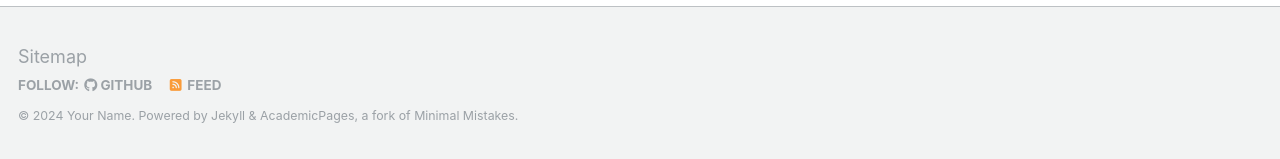
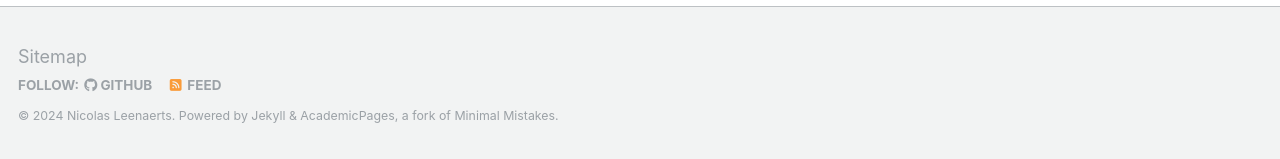
Before and after one commit to nicolasleenaerts/nicolasleenaerts.github.io, a Jekyll site: the page built from _pages/category-archive.html, in a window 1280 px wide. Shown: the part 738-897 px from the top of the page. Built offline with Jekyll 4.4.1, drawn with Linux system fonts in a browser that asks for light colours; some web fonts are replaced.

Commit message:
Update _config.yml

```diff
--- a/_config.yml
+++ b/_config.yml
@@ -10,11 +10,11 @@
 locale                   : "en-US"
 title                    : "Your Name / Site Title"
 title_separator          : "-"
-name                     : &name "Your Name"
+name                     : &name "Nicolas Leenaerts"
 description              : &description "personal description"
-url                      : https://academicpages.github.io # the base hostname & protocol for your site e.g. "https://mmistakes.github.io"
+url                      : https://nicolasleenaerts.github.io # the base hostname & protocol for your site e.g. "https://mmistakes.github.io"
 baseurl                  : "" # the subpath of your site, e.g. "/blog"
-repository               : "academicpages/academicpages.github.io"
+repository               : "nicolasleenaerts/nicolasleenaerts.github.io"
 
 # Site Author - The following control what appear as part of the author content on the side bar.
 #               If a field is blank the icon and link will not appear, otherwise it will be shown.
```
